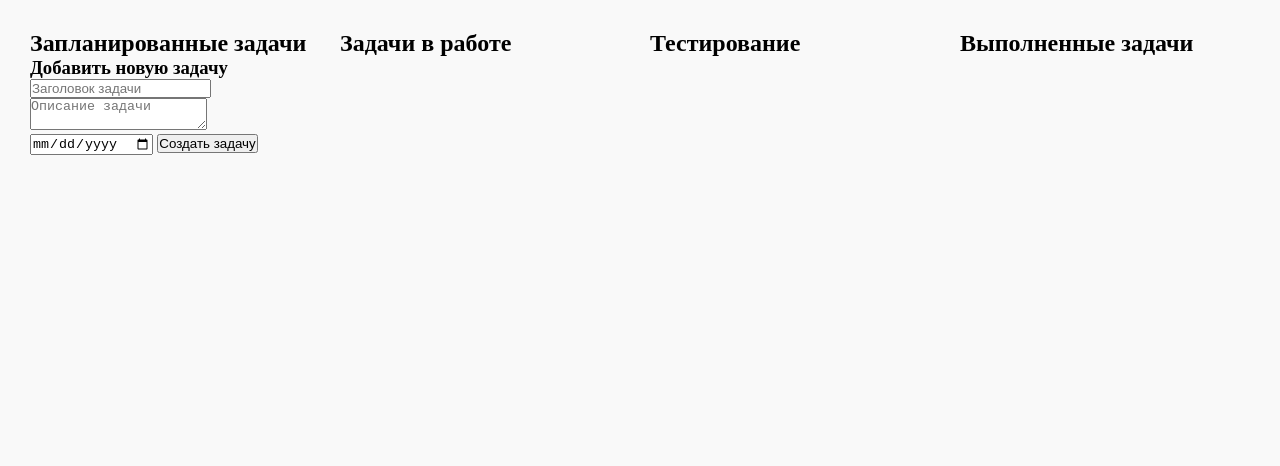
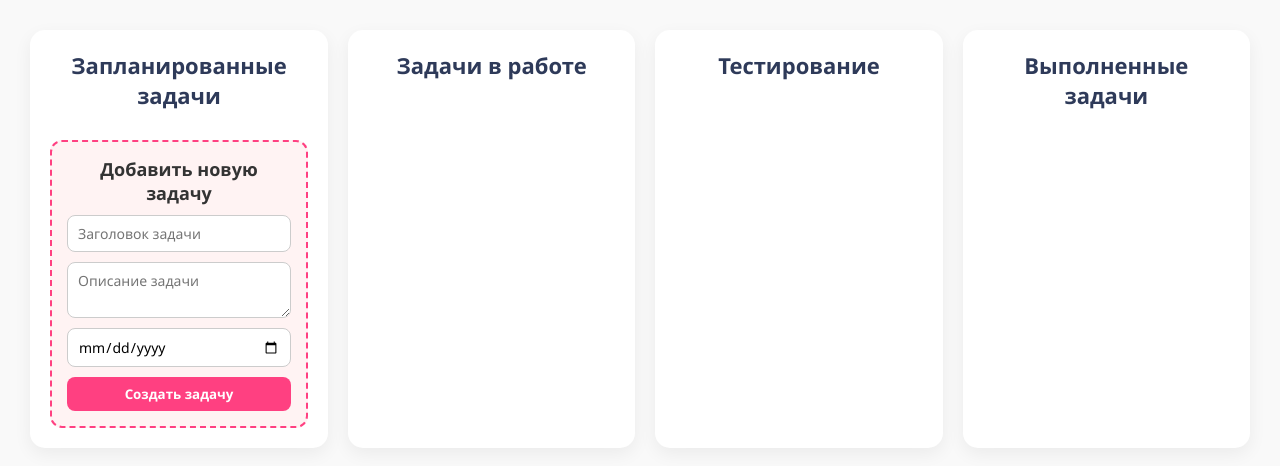
Before and after one commit to rumnwwx/practika_klient_3, a plain HTML site: page vue/index.html in a window 1280 px wide. Drawn offline with Linux system fonts and the light colour scheme.

Commit message:
CSS, ready task

```diff
--- a/vue/css/main.css
+++ b/vue/css/main.css
@@ -1,7 +1,9 @@
+
 * {
     margin: 0;
     padding: 0;
     box-sizing: border-box;
+    font-family: 'Segoe UI', Tahoma, Geneva, Verdana, sans-serif;
 }
 
 body {
@@ -14,3 +16,102 @@ body {
     grid-template-columns: repeat(4, 1fr);
     gap: 20px;
 }
+
+.column {
+    background: #ffffff;
+    border-radius: 15px;
+    padding: 20px;
+    box-shadow: 0 6px 18px rgba(0, 0, 0, 0.06);
+}
+
+.column-inner {
+    display: flex;
+    flex-direction: column;
+    gap: 20px;
+}
+
+.column h2 {
+    font-size: 22px;
+    color: #2e3a59;
+    text-align: center;
+    margin-bottom: 10px;
+}
+
+.note {
+    background: #ffebee;
+    border-left: 6px solid #ff4081;
+    padding: 15px 20px;
+    border-radius: 12px;
+    box-shadow: 0 2px 6px rgba(0, 0, 0, 0.08);
+}
+
+.note-title {
+    font-weight: bold;
+    margin-bottom: 8px;
+    font-size: 18px;
+    color: #d32f2f;
+}
+
+.note p {
+    font-size: 14px;
+    color: #555;
+    margin-top: 8px;
+}
+
+.note button {
+    margin-top: 10px;
+    padding: 6px 10px;
+    background: #ff4081;
+    color: white;
+    border: none;
+    border-radius: 8px;
+    cursor: pointer;
+    transition: background 0.2s ease;
+}
+
+.note button:hover {
+    background: #f50057;
+}
+
+.form-container {
+    background: #fff3f3;
+    border: 2px dashed #ff4081;
+    padding: 15px;
+    border-radius: 12px;
+    display: flex;
+    flex-direction: column;
+    gap: 10px;
+}
+
+.form-container h3 {
+    font-size: 18px;
+    color: #333;
+    text-align: center;
+}
+
+.form-container input, .form-container textarea {
+    padding: 8px 10px;
+    border: 1px solid #ccc;
+    border-radius: 8px;
+    font-size: 14px;
+}
+
+.form-container input:focus, .form-container textarea:focus {
+    outline: none;
+    border-color: #ff4081;
+}
+
+.form-container button {
+    background: #ff4081;
+    color: white;
+    padding: 8px 12px;
+    border: none;
+    border-radius: 8px;
+    font-weight: bold;
+    cursor: pointer;
+    transition: background 0.2s ease;
+}
+
+.form-container button:hover {
+    background: #f50057;
+}
--- a/vue/index.html
+++ b/vue/index.html
@@ -23,6 +23,7 @@
                     <p v-if="note.deadline">Дэдлайн: {{ note.deadline }}</p>
                     <p v-if="note.lastEdited">Последнее редактирование: {{ note.lastEdited }}</p>
                     <p v-if="note.isLate" style="color: red;">Просрочено!</p>
+                    <p v-if="note.returnReason"><strong>Причина возврата:</strong> {{ note.returnReason }}</p>
                     <button @click="editNote(note)">Редактировать</button>
                     <button @click="deleteNote(note.id)">Удалить</button>
 
```
